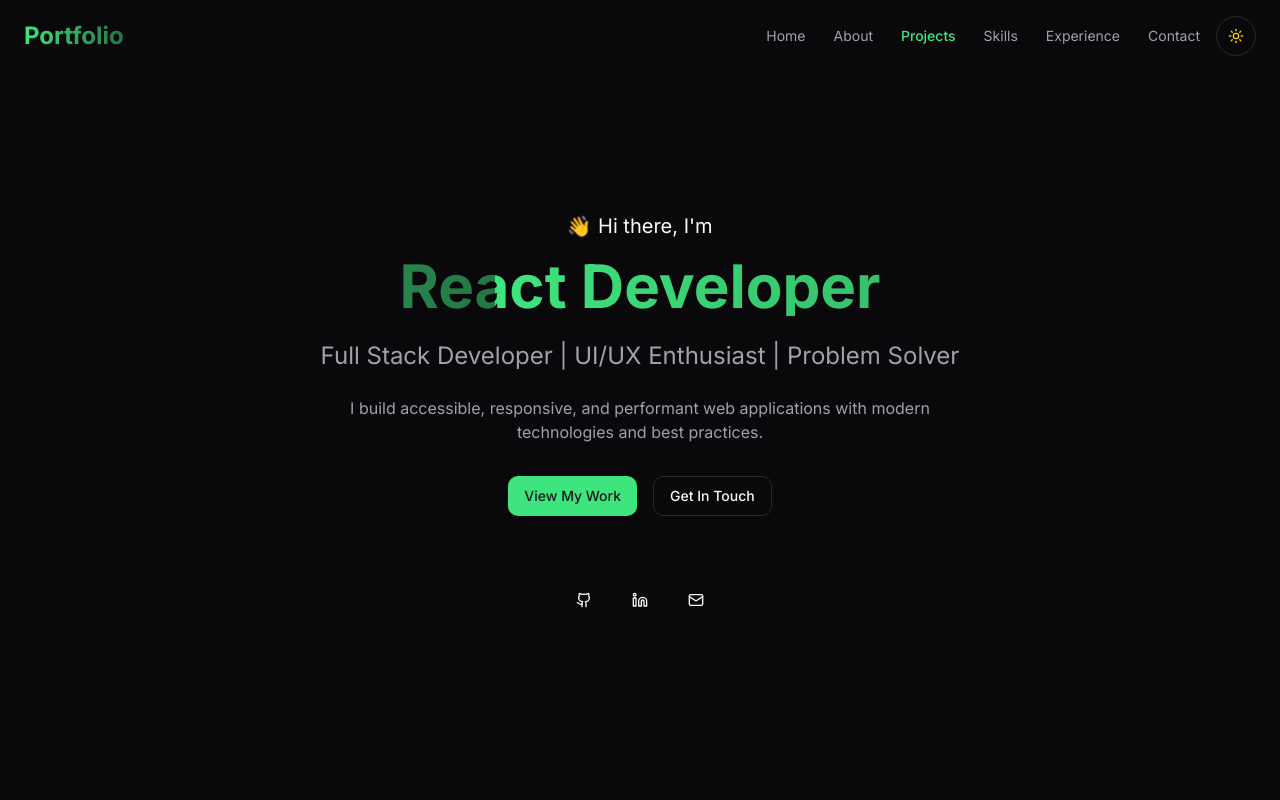
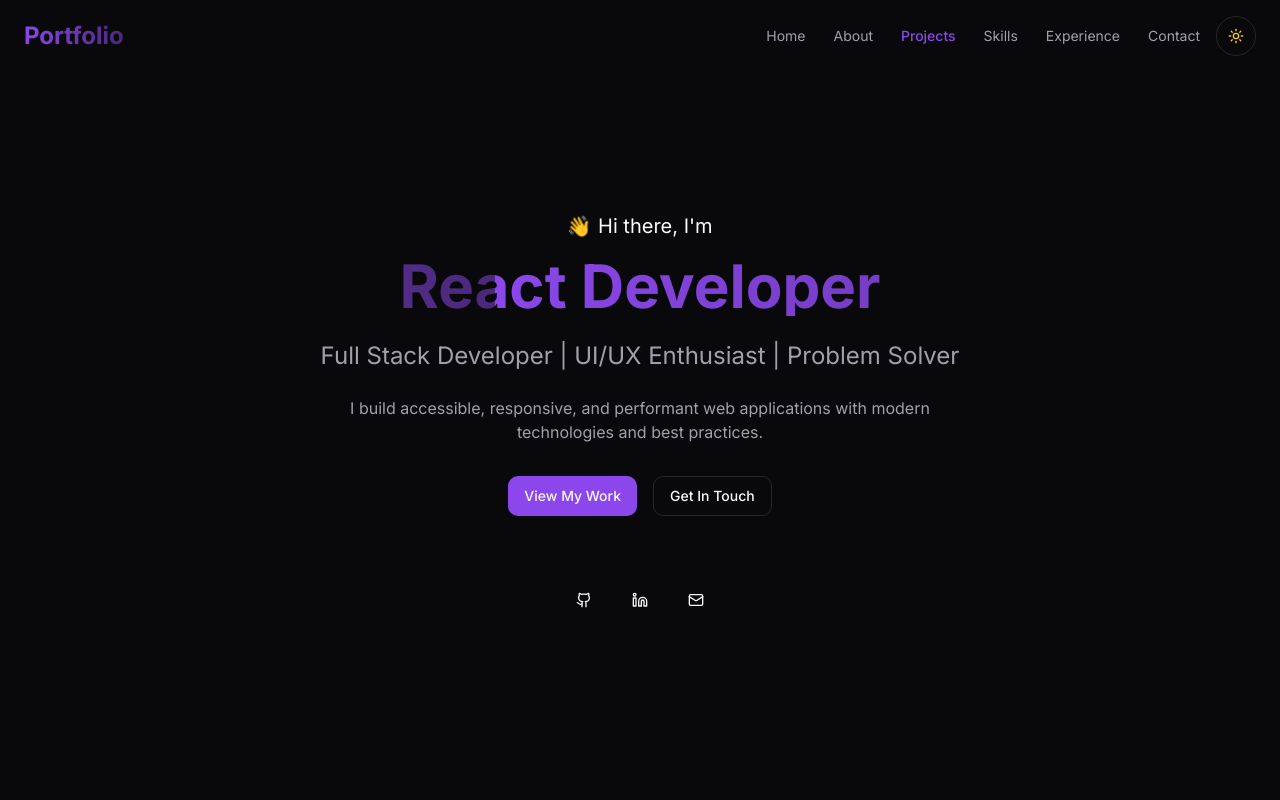
Before and after one commit to jooming02/portfolio-lovable, a React (Vite) app: page / in a window 1280 px wide. Shown: the top 800 px of the page. Built offline with nearby package versions, Linux system fonts and the light colour scheme.

Commit message:
colour theme changed

```diff
--- a/src/index.css
+++ b/src/index.css
@@ -5,13 +5,13 @@
 
 @layer base {
   :root {
-    --background: 0 0% 100%;
+    --background: 0 0% 100%; /* dark blue-gray */
     --foreground: 240 10% 3.9%;
     --card: 0 0% 100%;
     --card-foreground: 240 10% 3.9%;
     --popover: 0 0% 100%;
     --popover-foreground: 240 10% 3.9%;
-    --primary: 240 5.9% 10%;
+    --primary: 240 5.9% 10%;  /* dark blue-gray */
     --primary-foreground: 0 0% 98%;
     --secondary: 240 4.8% 95.9%;
     --secondary-foreground: 240 5.9% 10%;
@@ -28,25 +28,25 @@
   }
 
   .dark {
-    --background: 240 10% 3.9%;
-    --foreground: 0 0% 98%;
-    --card: 240 10% 3.9%;
+    --background: 240 10% 3.9%; /* dark blue-gray */
+    --foreground: 0 0% 98%; /* Main text color: light blue-gray */
+    --card: 240 10% 3.9%; /* dark blue-gray */
     --card-foreground: 0 0% 98%;
     --popover: 240 10% 3.9%;
     --popover-foreground: 0 0% 98%;
-    --primary: 143 76% 57%;
-    --primary-foreground: 240 5.9% 10%;
+    --primary: 265 80% 60%; /*  violet-purple */
+    --primary-foreground: 0 0% 98%; /* button text color */
     --secondary: 240 3.7% 15.9%;
     --secondary-foreground: 0 0% 98%;
-    --muted: 240 3.7% 15.9%;
+    --muted: 240 3.7% 15.9%; /*  Subtle backgrounds: dark blue-gray (not in used) */
     --muted-foreground: 240 5% 64.9%;
-    --accent: 240 3.7% 15.9%;
+    --accent: 240 3.7% 20.9%; /*  Secondary accent areas: light blue-gray  */
     --accent-foreground: 0 0% 98%;
     --destructive: 0 62.8% 30.6%;
     --destructive-foreground: 0 0% 98%;
     --border: 240 3.7% 15.9%;
     --input: 240 3.7% 15.9%;
-    --ring: 143 76% 57%;
+    --ring: 265 80% 60%; /*  Focus/hover states (when input): violet-purple */
   }
 }
 
```
